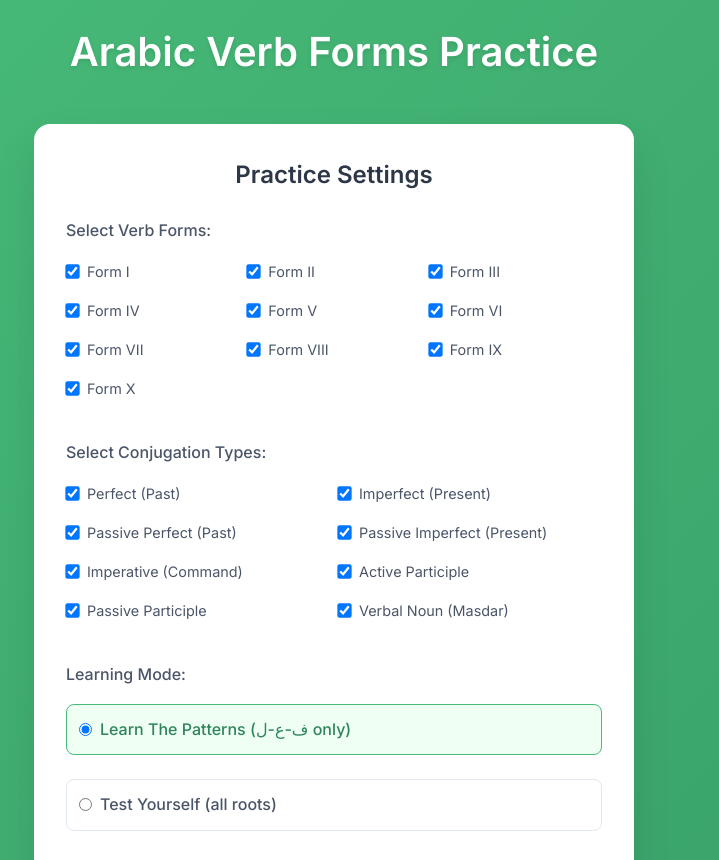
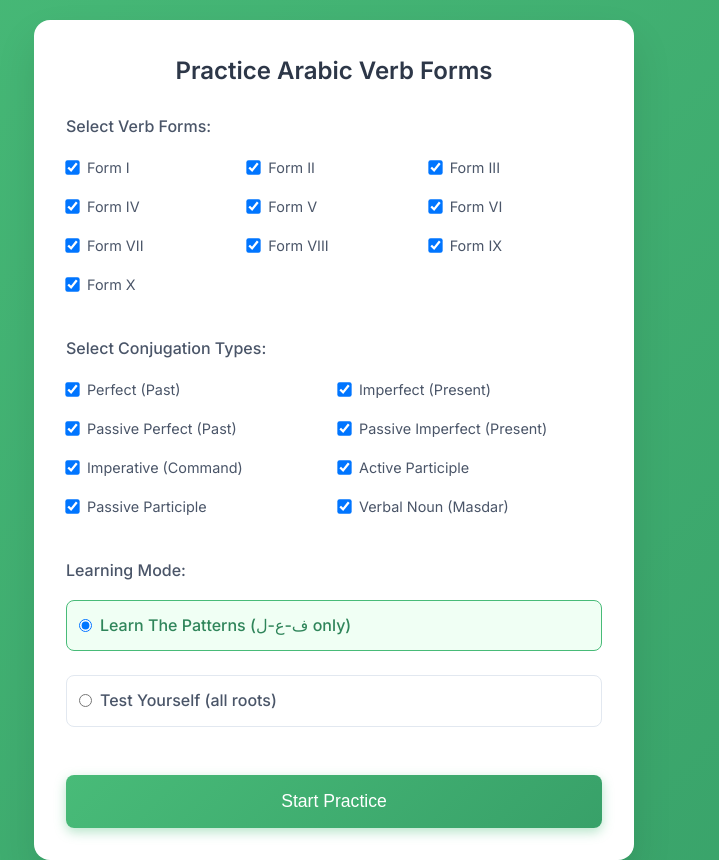
Before and after one commit to burhan-elm/arabic-measures-flashcards, a plain HTML site: page index.html in a window 1280 px wide. Shown: the top 860 px of the page, without its empty margins (306-1025 px from the left). Drawn offline with Linux system fonts and the light colour scheme; a web font is replaced by a local one.

Commit message:
header nits

```diff
--- a/index.html
+++ b/index.html
@@ -9,14 +9,10 @@
 </head>
 <body>
     <div class="container">
-        <header class="header">
-            <h1>Arabic Verb Forms Practice</h1>
-        </header>
-
         <main class="main-content">
             <!-- Settings Panel -->
             <div class="settings-panel" id="settingsPanel">
-                <h3>Practice Settings</h3>
+                <h3>Practice Arabic Verb Forms</h3>
                 <div class="setting-group">
                     <label>Select Verb Forms:</label>
                     <div class="form-checkboxes">
```
